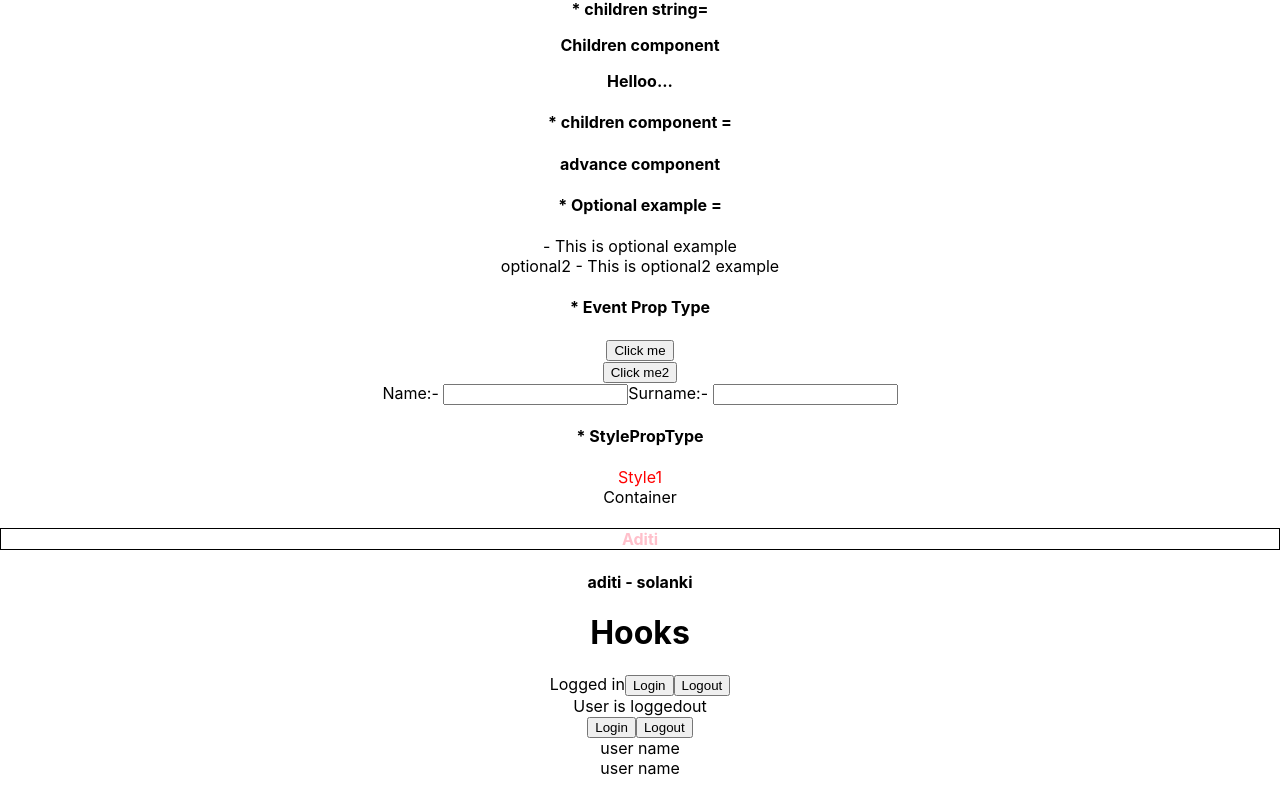
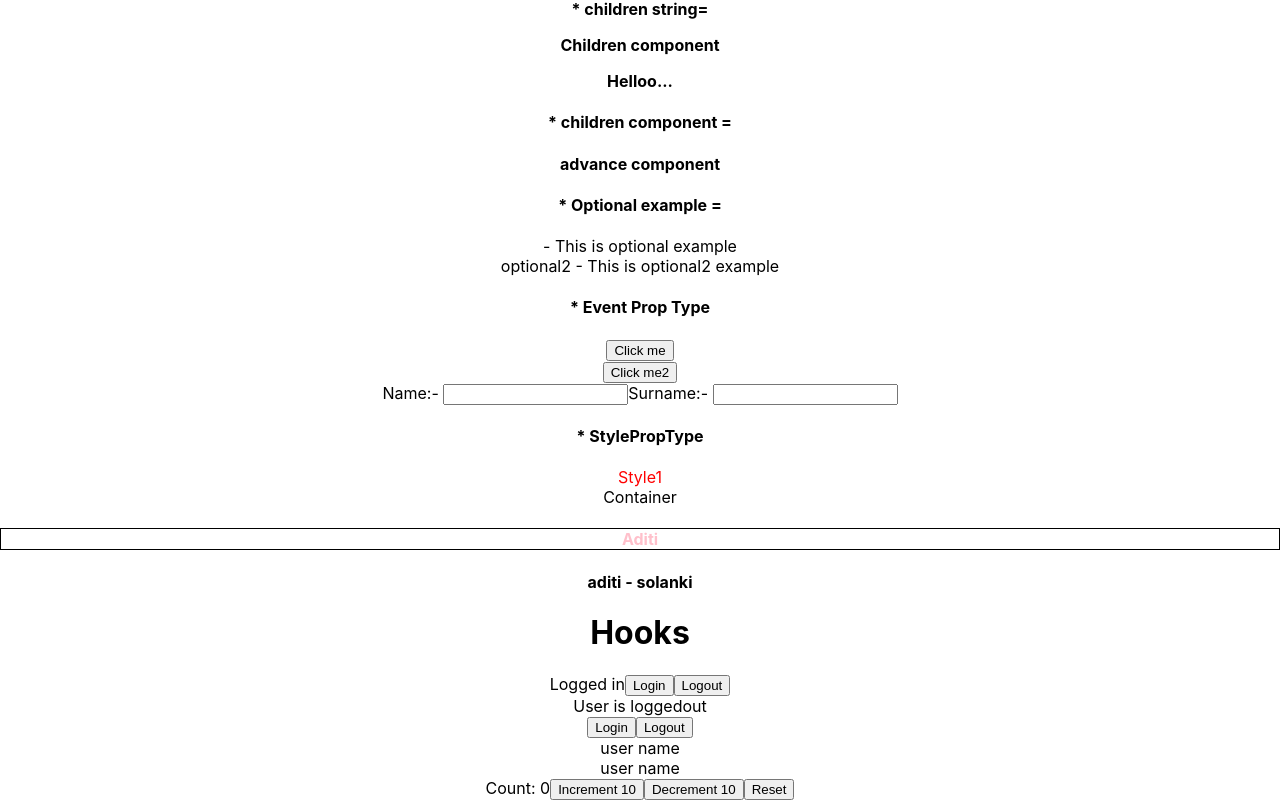
Before and after one commit to aditisolanki71/react-typescript-practice, a React (Create React App) app: page / in a window 1280 px wide. Shown: the part 411-1211 px from the top of the page. Before the commit the page ends 1189 px from the top, so only its background shows below. Built offline with nearby package versions, Linux system fonts and the light colour scheme.

Commit message:
useReducer Hook

```diff
--- a/src/App.tsx
+++ b/src/App.tsx
@@ -5,6 +5,7 @@
 import StylePropType from "./components/StylePropType/StylePropType"
 import ExtraPropType from "./components/ExtraPropType/ExtraPropType"
 import StateHook from './components/hooks/stateHook/StateHook';
+import { Counter } from './components/hooks/reducerHook/Counter';
 function App() {
   const personObject = {
     first: "Adi",
@@ -40,7 +41,7 @@
       <ExtraPropType />
       <h1>Hooks</h1>
       <StateHook />
-
+      <Counter />
     </div>
   );
 }
--- /dev/null
+++ b/src/components/hooks/reducerHook/Counter.tsx
@@ -0,0 +1,47 @@
+import { useReducer } from 'react'
+
+type CounterState = {
+  count: number
+}
+
+type UpdateAction = {
+  type: 'increment' | 'decrement'
+  payload: number
+}
+
+type ResetAction = {
+  type: 'reset'
+}
+
+type CounterAction = UpdateAction | ResetAction
+
+const initialState = { count: 0 }
+
+function reducer(state: CounterState, action: CounterAction) {
+  switch (action.type) {
+    case 'increment':
+      return { count: state.count + action.payload }
+    case 'decrement':
+      return { count: state.count - action.payload }
+    case 'reset':
+      return initialState
+    default:
+      return state
+  }
+}
+
+export const Counter = () => {
+  const [state, dispatch] = useReducer(reducer, initialState)
+  return (
+    <>
+      Count: {state.count}
+      <button onClick={() => dispatch({ type: 'increment', payload: 10 })}>
+        Increment 10
+      </button>
+      <button onClick={() => dispatch({ type: 'decrement', payload: 10 })}>
+        Decrement 10
+      </button>
+      <button onClick={() => dispatch({ type: 'reset' })}>Reset</button>
+    </>
+  )
+}
```
